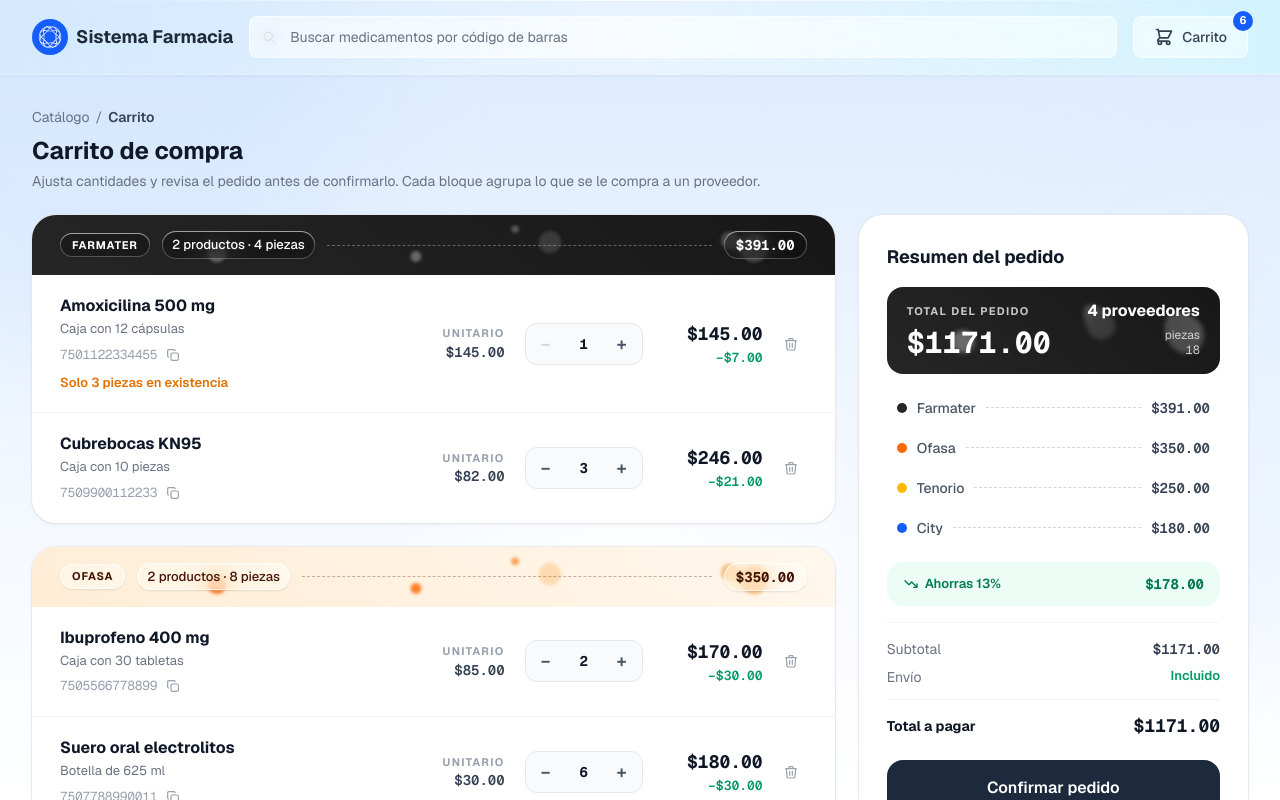
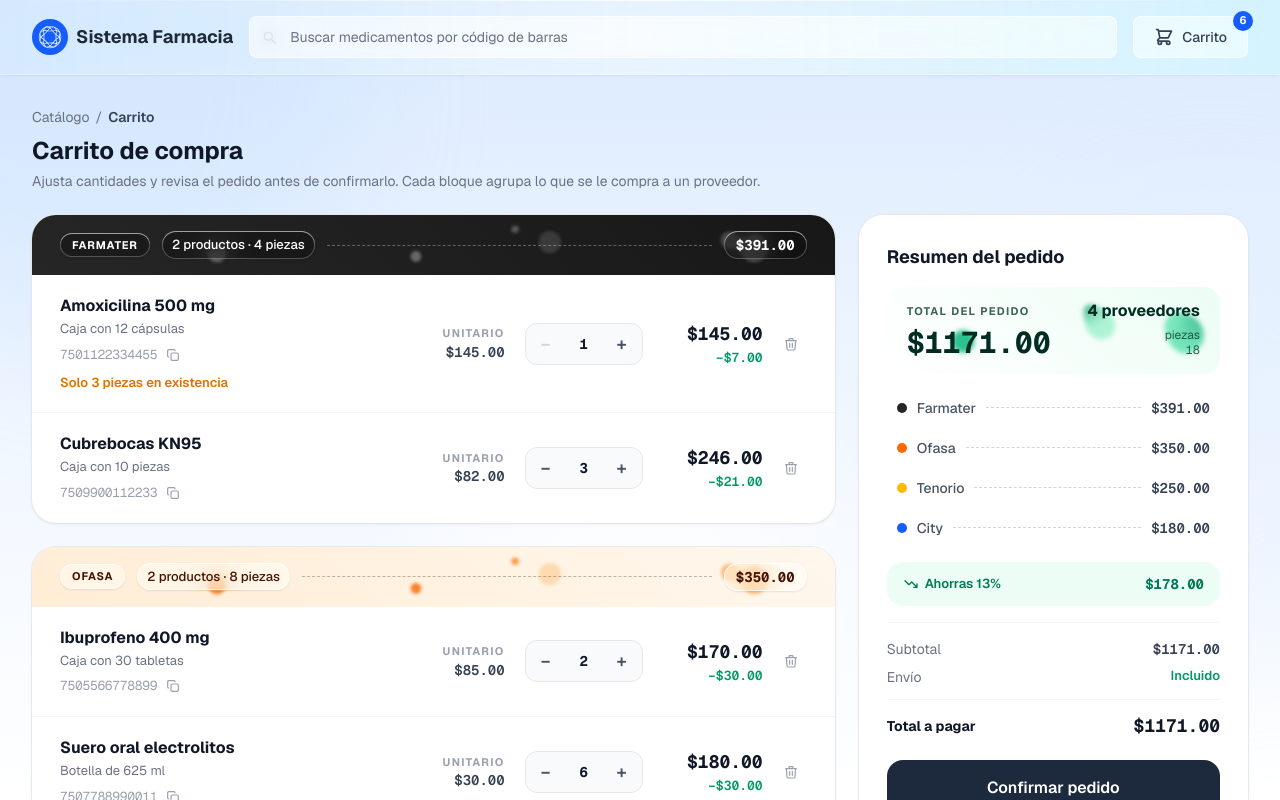
Before and after one commit to 11909/Sistema-Farmacia, a Next.js app: page /grid_productos/carrito in a window 1280 px wide. Shown: the top 800 px of the page. Built offline with nearby package versions, Linux system fonts and the light colour scheme.

Commit message:
Bubbles a total carrito mejorado

```diff
--- a/app/ui/grid_productos/BurbujasPrecio.module.scss
+++ b/app/ui/grid_productos/BurbujasPrecio.module.scss
@@ -17,13 +17,15 @@
 //    color del proveedor ganador desde el componente.
 
 .capa {
-  // Paleta por defecto (azul, la de City). Se sobreescribe con `style`.
-  --bp-fondo1: rgb(219, 234, 254);
-  --bp-fondo2: rgb(239, 246, 255);
-  --bp-color1: 147, 197, 253;
-  --bp-color2: 96, 165, 250;
-  --bp-color3: 191, 219, 254;
-  --bp-color4: 59, 130, 246;
+  // Paleta por defecto: fondo blanco y burbujas verdes. La usa cualquier
+  // instancia que no pase `paleta`; el catálogo y el carrito la sobreescriben
+  // con `style` para teñir cada banner con el color de su proveedor.
+  --bp-fondo1: rgb(255, 255, 255);
+  --bp-fondo2: rgb(236, 253, 245);
+  --bp-color1: 110, 231, 183;
+  --bp-color2: 16, 185, 129;
+  --bp-color3: 167, 243, 208;
+  --bp-color4: 5, 150, 105;
 
   // Ancho base de una burbuja, en % del banner. La altura se deriva con
   // $PROPORCION para que salgan redondas pese a lo achatado del contenedor, o se
--- a/app/ui/grid_productos/BurbujasPrecio.tsx
+++ b/app/ui/grid_productos/BurbujasPrecio.tsx
@@ -14,8 +14,12 @@ type BurbujasPrecioProps = {
      * que todos los banners resolvieran al mismo filtro.
      */
     idFiltro: string;
-    /** Custom properties que tiñen las burbujas (ver `PaletaBurbujas`). */
-    paleta: PaletaBurbujas;
+    /**
+     * Custom properties que tiñen las burbujas (ver `PaletaBurbujas`). Si se
+     * omite, el módulo aplica su paleta por defecto: fondo blanco y burbujas
+     * verdes.
+     */
+    paleta?: PaletaBurbujas;
     /** Ancho base de cada burbuja, en % del ancho del contenedor. */
     tamano?: string;
     /**
@@ -60,7 +64,7 @@ type BurbujasPrecioProps = {
  */
 export default function BurbujasPrecio({
     idFiltro,
-    paleta,
+    paleta = {},
     tamano,
     alto,
     desenfoque = 9,
--- a/app/ui/grid_productos/CarritoCliente.tsx
+++ b/app/ui/grid_productos/CarritoCliente.tsx
@@ -398,8 +398,6 @@ export default function CarritoCliente({
 
     if (lineas.length === 0) return <CarritoVacio />;
 
-    const coloresResumen = coloresDe(grupos[0]?.proveedor);
-
     return (
         <div className="grid grid-cols-1 items-start gap-6 lg:grid-cols-3">
             {/* Partidas del pedido, agrupadas por proveedor */}
@@ -516,16 +514,16 @@ export default function CarritoCliente({
                 <div className="rounded-3xl bg-white p-7 shadow-sm ring-1 ring-gray-200/80">
                     <h2 className="text-lg font-bold text-gray-900">Resumen del pedido</h2>
 
-                    {/* Total, con el mismo banner de burbujas del mejor precio del
-                        catálogo, teñido con el proveedor de mayor peso. */}
-                    <div
-                        className={`relative isolate mt-4 overflow-hidden rounded-2xl px-5 py-4 ${coloresResumen.banner}`}
-                    >
+                    {/* Total, con el banner de burbujas del catálogo pero sin
+                        `paleta`: usa la propia del efecto (fondo blanco,
+                        burbujas verdes). El pedido suma varios proveedores, así
+                        que teñirlo con el color de uno de ellos daría a entender
+                        que el total es solo suyo. Texto oscuro fijo, no
+                        `colores.banner`: sobre este fondo claro el blanco de
+                        Farmater desaparecería. */}
+                    <div className="relative isolate mt-4 overflow-hidden rounded-2xl px-5 py-4 text-emerald-950">
                         <div className="absolute inset-0 -z-10">
-                            <BurbujasPrecio
-                                idFiltro="goo-carrito-total"
-                                paleta={coloresResumen.burbujas}
-                            />
+                            <BurbujasPrecio idFiltro="goo-carrito-total" />
                         </div>
 
                         <div className="flex items-start justify-between gap-2">
--- a/app/ui/grid_productos/coloresProveedor.ts
+++ b/app/ui/grid_productos/coloresProveedor.ts
@@ -10,6 +10,10 @@ import type { PaletaBurbujas } from "./BurbujasPrecio";
  * gana la comparación y de quién es cada partida del pedido.
  *
  * City -> azul, Ofasa -> naranja, Farmater -> negro, Tenorio -> amarillo.
+ *
+ * La excepción es el total del resumen del carrito: ahí el pedido es de varios
+ * proveedores a la vez, así que no usa ninguna de estas paletas y deja a
+ * `BurbujasPrecio` pintar la suya (fondo blanco, burbujas verdes).
  */
 export type ColoresProveedor = {
     /** Color de texto del banner de mejor precio (el fondo lo pintan las burbujas). */
```
